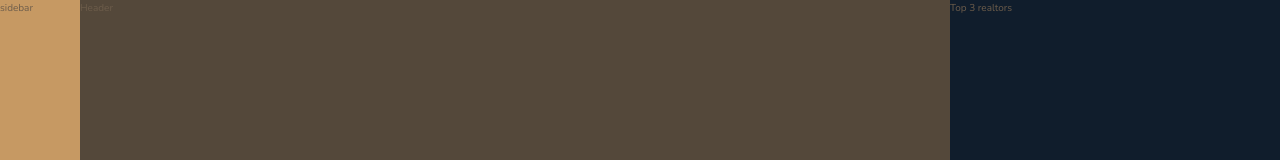
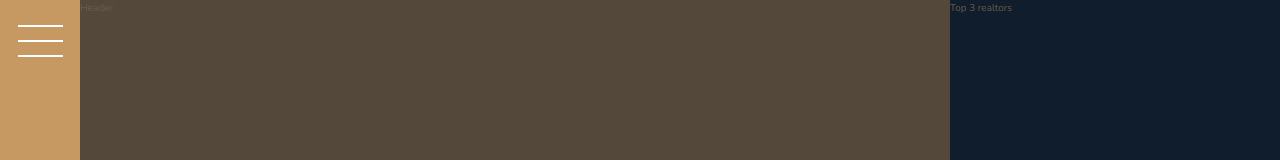
Before and after one commit to EnriqueCazares/Nexter, a website: page index.html in a window 1280 px wide. Shown: the top 160 px of the page. Drawn offline with nearby package versions, Linux system fonts and the light colour scheme.

Commit message:
sidebar finished (can upgrade)

```diff
--- a/index.html
+++ b/index.html
@@ -15,7 +15,9 @@
     <title>nexter &mdash; your home, your freedom</title>
   </head>
   <body class="container">
-    <div class="sidebar">sidebar</div>
+    <div class="sidebar">
+      <button class="nav-btn"></button>
+    </div>
 
     <header class="header">Header</header>
 
--- a/sass/_sidebar.scss
+++ b/sass/_sidebar.scss
@@ -1,5 +1,34 @@
 .sidebar {
-    background-color: $color-primary;
-    grid-column: sidebar-start / sidebar-end;
-    grid-row: 1 / -1;
+  background-color: $color-primary;
+  grid-column: sidebar-start / sidebar-end;
+  grid-row: 1 / -1;
+
+  display: flex;
+  justify-content: center;
 }
+
+.nav-btn {
+  border: none;
+  border-radius: 0;
+
+  background-color: #fff;
+  height: 2px;
+  width: 4.5rem;
+  margin-top: 4rem;
+
+  &::before,
+  &::after {
+    background-color: #fff;
+    height: 2px;
+    width: 4.5rem;
+    content: "";
+    display: block;
+  }
+
+  &::before {
+    transform: translateY(-1.5rem);
+  }
+  &::after {
+    transform: translateY(1.3rem);
+  }
+}
```
Also changed, not shown: css/style.css, 1 other file.
